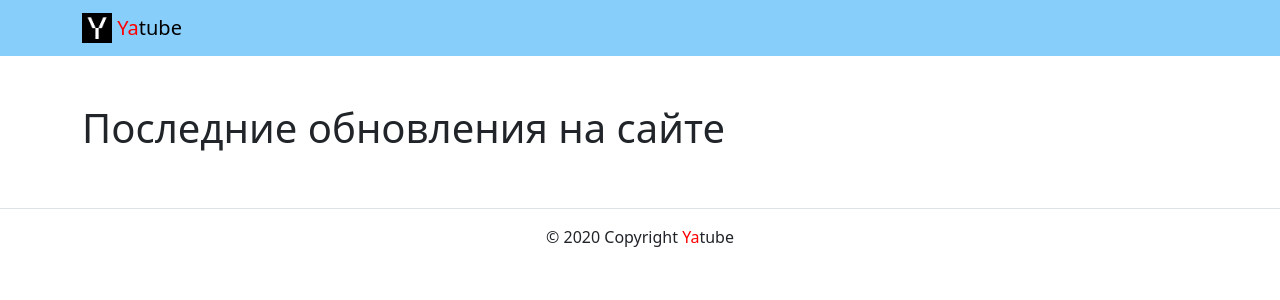
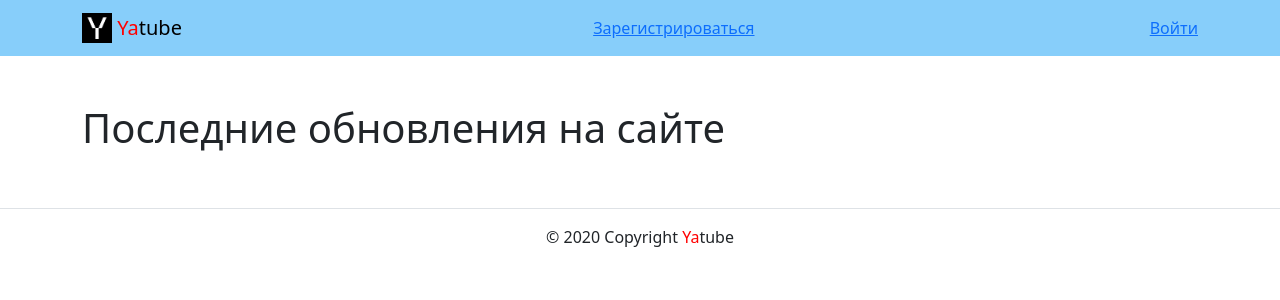
Before and after one commit to Andrew-9810/hw02_community, a Django app: page / in a window 1280 px wide. Shown: the top 300 px of the page. Run offline with Django 3.2, Linux system fonts and the light colour scheme; data that the repository does not hold is empty; some libraries are stand-ins or nearby versions.

Commit message:
lesson 4/14 4/6  1/2

```diff
--- /dev/null
+++ b/yatube/core/context_processors/year.py
@@ -0,0 +1,9 @@
+import datetime
+now = datetime.datetime.now()
+
+
+def year(request):
+    """Добавляет переменную с текущим годом."""
+    return {
+        'year': now.year
+    }
--- a/yatube/posts/views.py
+++ b/yatube/posts/views.py
@@ -1,5 +1,7 @@
 from django.shortcuts import render, get_object_or_404
 from .models import Post, Group
+from users.views import authorized_only
+# from django.contrib.auth.decorators import login_required
 SHOW_QUANTITY: int = 10
 
 
@@ -12,7 +14,10 @@ def index(request):
     }
     return render(request, template, context)
 
+# @login_required
 
+
+@authorized_only
 def group_posts(request, slug):
     """Страница постов отсортированных по группам."""
     template = 'posts/group_list.html'
--- a/yatube/templates/includes/header.html
+++ b/yatube/templates/includes/header.html
@@ -10,6 +10,29 @@
           <!-- тег span используется для добавления нужных стилей отдельным участкам текста -->
           <span style="color:red">Ya</span>tube
         </a>
+        {% if user.is_authenticated %}
+        <a href="{% url 'users:logout' %}">
+          <div class="card-header">
+            Выход
+          </div>
+        </a>
+        <a href="{% url 'users:password_change' %}">
+          <div class="card-header">
+            Изменить пароль
+          </div>
+        </a>
+        {% else %}
+        <a href="{% url 'users:signup' %}">
+          <div class="card-header">
+            Зарегистрироваться
+        </div>
+        </a>
+        <a href="{% url 'users:login' %}">
+          <div class="card-header">
+            Войти
+          </div>
+        </a>
+        {% endif %}
       </div>
     </nav>
 </header>
--- a/yatube/yatube/settings.py
+++ b/yatube/yatube/settings.py
@@ -66,6 +66,7 @@ TEMPLATES = [
                 'django.template.context_processors.request',
                 'django.contrib.auth.context_processors.auth',
                 'django.contrib.messages.context_processors.messages',
+                'core.context_processors.year.year',
             ],
         },
     },
```
Also changed, not shown: yatube/users/urls.py (+9 -0 lines), yatube/users/views.py (+10 -0 lines), yatube/core/context_processors/__init__.py (added).
